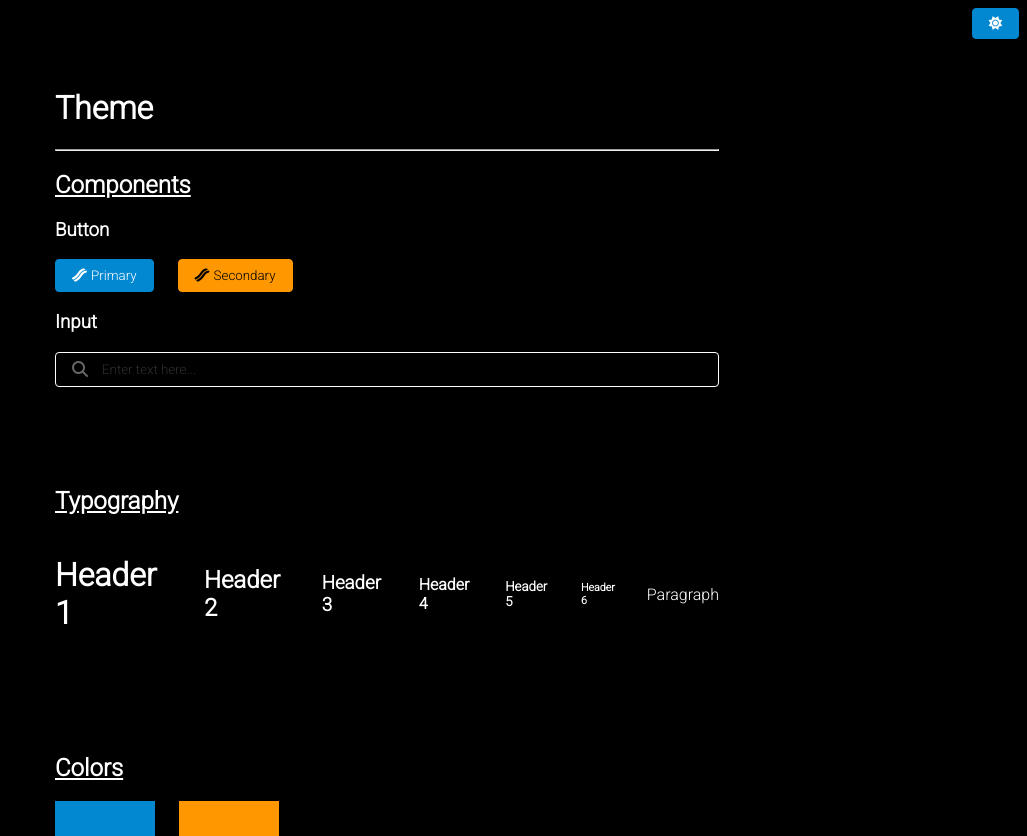
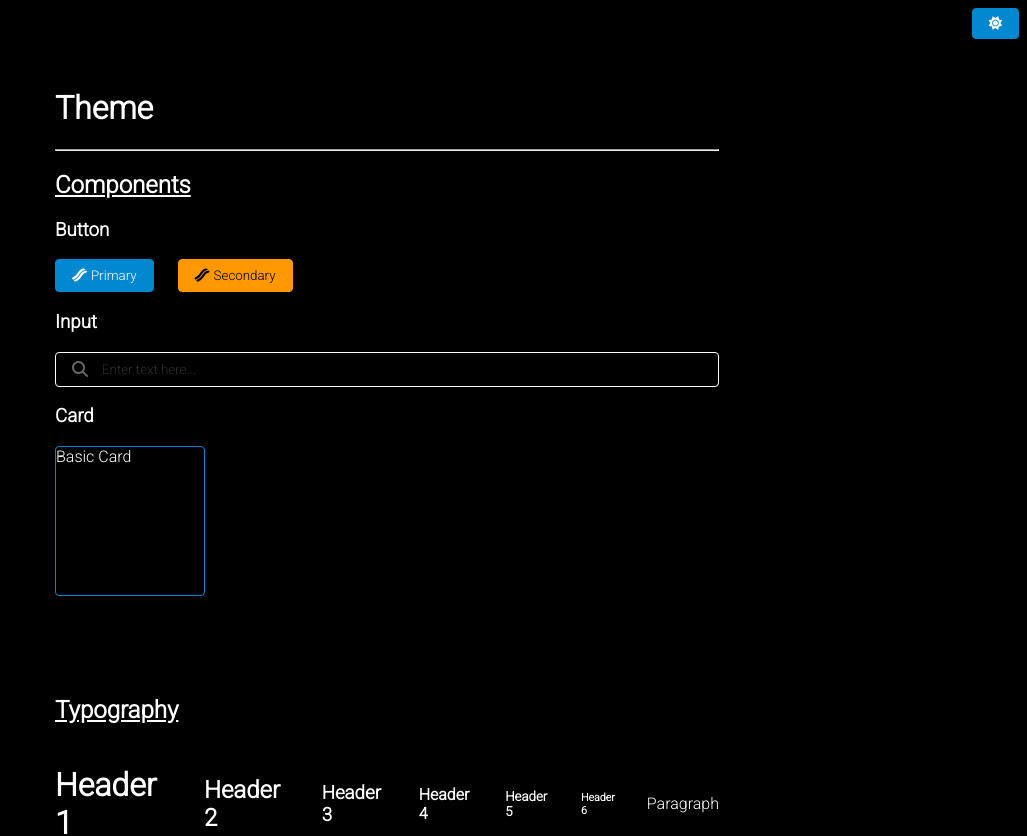
Before and after one commit to nickcoffey/start-page, a React (Create React App) app: page /components in a window 1280 px wide. Shown: the top 836 px of the page, without its empty margins (253-1280 px from the left). Built offline with nearby package versions, Linux system fonts and the light colour scheme.

Commit message:
added initial card component

```diff
--- /dev/null
+++ b/src/components/general/Card.tsx
@@ -0,0 +1,33 @@
+import React, { HTMLAttributes, useContext } from 'react'
+import styled from 'styled-components'
+import { ThemeContext } from '../../App'
+import { borderRadiusMixin } from './Mixins'
+
+const StyledCard = styled.div<{ border: string; hoverBorder: string; width: number; height: number }>`
+  ${borderRadiusMixin}
+  border: 1px solid ${({ border }) => border};
+  width: ${({ width }) => width}px;
+  height: ${({ height }) => height}px;
+  cursor: pointer;
+
+  :hover {
+    border: 1px solid ${({ hoverBorder }) => hoverBorder};
+  }
+`
+
+interface Props extends HTMLAttributes<HTMLDivElement> {
+  width?: number
+  height?: number
+}
+
+const Card = ({ children, width = 150, height = 150, ...props }: Props) => {
+  const theme = useContext(ThemeContext)
+
+  return (
+    <StyledCard border={theme.primary} hoverBorder={theme.text} width={width} height={height} {...props}>
+      {children}
+    </StyledCard>
+  )
+}
+
+export default Card
--- a/src/components/general/index.ts
+++ b/src/components/general/index.ts
@@ -1,3 +1,4 @@
 export { default as Button } from './Button'
 export { default as Input } from './Input'
+export { default as Card } from './Card'
 export * from './Mixins'
--- a/src/pages/ThemePage.tsx
+++ b/src/pages/ThemePage.tsx
@@ -1,7 +1,7 @@
 import React, { ReactNode, useContext } from 'react'
 import styled from 'styled-components'
 import { ThemeContext } from '../App'
-import { Input, Button } from '../components/general'
+import { Input, Button, Card } from '../components/general'
 
 const SectionLabel = styled.h2`
   text-decoration: underline;
@@ -72,6 +72,10 @@ const ThemePage = () => {
         <ComponentSection label="Input">
           <Input icon="search" placeholder="Enter text here..." />
         </ComponentSection>
+
+        <ComponentSection label="Card">
+          <Card>Basic Card</Card>
+        </ComponentSection>
       </Section>
 
       <SectionSpacer />
```
